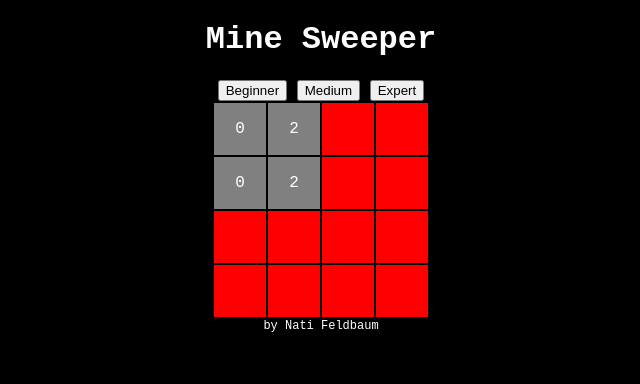
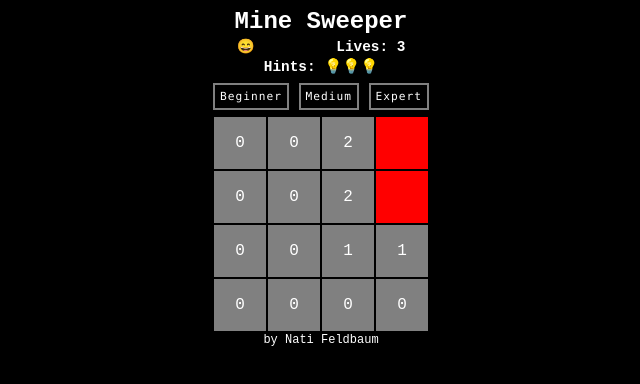
Before and after one commit to jinja-ninja/mines-sweeper, a plain HTML site: page index.html in a window 1280 px wide. Both pictures are taken after a click on the element 559 px from the left and 128 px from the top of the page. Shown: the whole page, without its empty margins (319-959 px from the left). Drawn offline with Linux system fonts and the light colour scheme.

Commit message:
Mine Sweeper V-1.1
Added all basic functionality and features in the PDF.
Also added:
• Full expand
• Infra for Hints

Next version Ideas: Dark mode using variables

```diff
--- a/css/app.css
+++ b/css/app.css
@@ -3,6 +3,18 @@ body {
     background-color: black;
     color: white;
     text-align: center;
+}
+
+h1 {
+    font-size: 1.5em;
+    margin-top: 3px;
+    margin-bottom: 3px;
+}
+
+h2 {
+    font-size: 0.9em;
+    margin-top: 3px;
+    margin-bottom: 3px;
 }
 
 table {
@@ -24,16 +36,40 @@ footer {
     background-color: red;
 }
 
-.modal {
-    background-color: rgb(0, 0, 0);
-    border: 3px solid white;
-    position: absolute;
-    top: 50%;
-    left: 50%;
-    padding: 5px;
-    width: 300px;
+.hit-mine {
+    background-color: rgb(83, 0, 0);
+}
+
+.game-indicator {
+    cursor: pointer;
+    margin-right: 73px;
+}
+
+.hints:hover {
+    cursor: pointer;
 }
 
 .hidden {
     display: none;
 }
+
+button {
+    color: white;
+    border: 2px solid gray;
+    border-radius: 0px;
+    padding: 5px 5px;
+    display: inline-block;
+    font-family: "Lucida Console", Monaco, monospace;
+    font-size: 0.7rem;
+    letter-spacing: 1px;
+    cursor: pointer;
+    box-shadow: inset 400px 0 0 0 black;
+    -webkit-transition: ease-out 0.4s;
+    -moz-transition: ease-out 0.4s;
+    transition: ease-out 0.4s;
+    margin: 5px 0px;
+}
+
+button:hover {
+    box-shadow: inset 400px 0 0 0 red;
+}
--- a/index.html
+++ b/index.html
@@ -10,17 +10,18 @@
 
 <body onload="onInit()">
     <h1>Mine Sweeper</h1>
+
+    <h2><span class="game-indicator" onclick="onInit()"></span> Lives: <span class="lives"></span></h2>
+    <h2>Hints: <span class="hints hint-1" onclick="handleHints(this)">💡</span><span class="hints hint-2"
+            onclick="handleHints(this)">💡</span><span class="hints hint-3" onclick="handleHints(this)">💡</span></h2>
+
     <div class="levels">
         <button class="level-choice" onclick="chooseLevel(4,2)">Beginner</button>
         <button class="level-choice" onclick="chooseLevel(8,14)">Medium</button>
         <button class="level-choice" onclick="chooseLevel(12,32)">Expert</button>
     </div>
+
     <div class="board-container"></div>
-
-    <div class="modal">
-        <h2><span></span></h2>
-        <button onclick="onInit()">Restart</button>
-    </div>
 
     <footer>by Nati Feldbaum</footer>
     <script src="js/game.js"></script>
--- a/js/game.js
+++ b/js/game.js
@@ -3,6 +3,9 @@
 const MINE = `💥`
 const EMPTY = ``
 const FLAG = `🏴‍☠️`
+const GAME_MODE_NORMAL = '😄'
+const GAME_MODE_INTERFERED = '😵'
+const GAME_MODE_WIN = '😎'
 
 var gBoard
 var gMines = []
@@ -12,21 +15,26 @@ const gLevel = {
 }
 var gGame = {
     isOn: false,
+    isHintMode: false,
     shownCount: 0,
     markedCount: 0,
     secsPassed: 0,
+    lives: 3
 }
+
+var gMineHitInterval
 
 function onInit() {
     resetGameStats()
     gGame.isOn = true
 
     gBoard = createBoard(gLevel.SIZE)
-    // gBoard[1][2].isMine = gBoard[2][3].isMine = true
-    placeMines()
-    setMinesNegsCount(gBoard)
 
+    renderLives()
+    // renderHints()
+    renderGameIndicator(GAME_MODE_NORMAL)
     renderBoard(gBoard, '.board-container')
+
     console.table(gBoard)
 }
 
@@ -43,18 +51,27 @@ function onCellClicked(elCell, i, j) {
     if (gBoard[i][j].isShown) return
     if (gBoard[i][j].isMarked) return
 
-    // if (!gGame.shownCount) {
-    //     placeMines()
-    //     setMinesNegsCount(gBoard)
-    // }
+    if (!gGame.shownCount) {
+        const cells = getEmptyCells()
+        for (var cell = 0; cell < cells.length; cell++) {
+            if (cells[cell].i === i && cells[cell].j === j) cells.splice(cell, 1)
+        }
+        placeMines(cells)
+        setMinesNegsCount(gBoard)
+    }
 
     if (!gBoard[i][j].isMine) {
         if (gBoard[i][j].minesAroundCount) revealCell(elCell, i, j)
         else {
             revealNegs(elCell, i, j)
         }
-        console.log('HI')
         checkVictory()
+    }
+    else if (gGame.lives > 1) {
+        mineHitIndication(elCell)
+        gGame.lives--
+        renderLives()
+        renderGameIndicator(GAME_MODE_INTERFERED)
     }
     else {
         revealAllMines()
@@ -69,11 +86,12 @@ function revealNegs(elCell, rowIdx, colIdx) {
         for (var j = colIdx - 1; j <= colIdx + 1; j++) {
             if (i === rowIdx && j === colIdx) continue
             if (j < 0 || j >= gBoard[0].length) continue
-            if (gBoard[i][j].isMarked) continue
+            if (gBoard[i][j].isMarked || gBoard[i][j].isShown) continue
 
             const nextCellSelector = `.cell-${i}-${j}`
             const elNeighborCell = document.querySelector(nextCellSelector)
-            // if (!gBoard[i][j].minesAroundCount) revealNegs(elNeighborCell, i, j) // Trying Recursion
+            if (!gBoard[i][j].minesAroundCount) revealNegs(elNeighborCell, i, j)
+
             revealCell(elNeighborCell, i, j)
         }
     }
@@ -114,28 +132,23 @@ function placeFlag(elCell, i, j) {
     }
 }
 
-function placeMines() {
-    const cells = getEmptyCells()
+function placeMines(cells) {
     for (var i = gLevel.MINES; i > 0; i--) {
         const cell = cells[getRandomInt(0, cells.length)]
-        cells.pop(cell) // Why am I still getting one on each other sometimes?
+        cells.pop(cell)
         gBoard[cell.i][cell.j].isMine = true
         gMines.push({ i: cell.i, j: cell.j })
     }
 }
 
 function checkVictory() {
-    console.log('gGame.markedCount:', gGame.markedCount)
-    console.log('gGame.shownCount:', gGame.shownCount)
-    console.log('gLevel.SIZE:', gLevel.SIZE)
-    if (gGame.shownCount + gGame.markedCount === gLevel.SIZE ** 2) {
-        document.querySelector('.modal h2 span').innerText = 'Victory!'
+    if (gGame.shownCount + gGame.markedCount === gLevel.SIZE ** 2) { // Not Good winning indicator
+        renderGameIndicator(GAME_MODE_WIN)
         gameOver()
     }
 }
 
 function gameOver() {
-    document.querySelector('.modal').classList.remove('hidden')
     gGame.isOn = false
 }
 
@@ -146,13 +159,41 @@ function chooseLevel(size, mines) {
 }
 
 function resetGameStats() {
-    document.querySelector('.modal').classList.add('hidden')
-    document.querySelector('.modal h2 span').innerText = 'Game Over!'
     gGame = {
         isOn: false,
+        isHintMode: false,
         shownCount: 0,
         markedCount: 0,
         secsPassed: 0,
+        lives: 3
     }
     gMines = []
 }
+
+function handleHints(elHint) {
+    // To Be Completed
+    gGame.isHintMode = true
+    elHint.innerText = '❌'
+    elHint.style.cursor = 'not-allowed'
+}
+
+function renderLives() {
+    var strHTML = gGame.lives
+    const elContainer = document.querySelector('.lives')
+    elContainer.innerHTML = strHTML
+}
+
+function renderGameIndicator(gameMode) {
+    var strHTML = gameMode
+    const elContainer = document.querySelector('.game-indicator')
+    elContainer.innerHTML = strHTML
+}
+
+function mineHitIndication(elCell) {
+    gMineHitInterval = setInterval(changeCellColor, 100, elCell)
+    setTimeout(clearInterval, 600, gMineHitInterval)
+}
+
+function changeCellColor(elCell) {
+    elCell.classList.toggle('hit-mine')
+}
```
